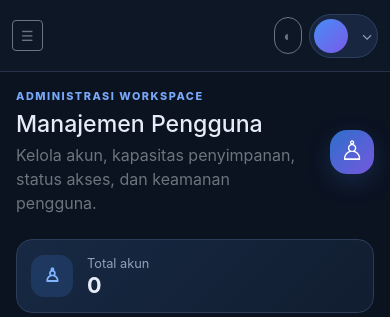
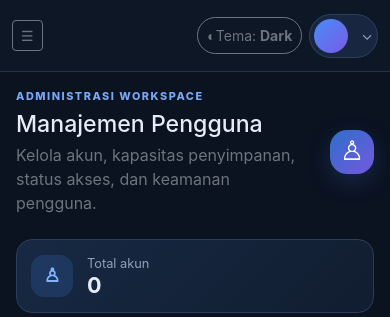
Before and after one commit to FerdanaRizky/pesona-cloud-drive, a CodeIgniter 4 app: template app/Views/admin/users.php in a window 390 px wide. Shown: the top 317 px of the page. Run offline with PHP 8.4 and a stand-in for CodeIgniter, Linux system fonts and the light colour scheme; the template is opened without the code that fills it, so the values that code supplies are empty; some libraries are stand-ins or nearby versions.

Commit message:
Show active theme name in theme toggle button

```diff
--- a/app/Views/layouts/app.php
+++ b/app/Views/layouts/app.php
@@ -28,7 +28,7 @@
 <button class="btn btn-sm btn-outline-secondary d-lg-none" onclick="document.body.classList.toggle('sidebar-open')">☰</button>
 <span class="text-secondary topbar-caption">Personal cloud workspace</span>
 <div class="topbar-actions ms-auto">
-<button class="btn btn-sm btn-outline-secondary theme-toggle-btn" id="themeToggle" type="button" aria-label="Ganti tema">◐ <span class="d-none d-sm-inline">Tema</span></button>
+<button class="btn btn-sm btn-outline-secondary theme-toggle-btn" id="themeToggle" type="button" aria-label="Ganti tema" title="Klik untuk mengganti tema"><span class="theme-toggle-icon" aria-hidden="true">◐</span><span class="theme-toggle-caption">Tema: <strong id="themeModeLabel">Dark</strong></span></button>
 <div class="dropdown account-dropdown">
 <button class="user-top-card account-trigger" type="button" data-bs-toggle="dropdown" data-bs-display="static" aria-expanded="false" aria-label="Buka menu akun">
 <div class="user-avatar"><?= esc(strtoupper(substr((string)(session()->get('name') ?: session()->get('email') ?: 'U'),0,1))) ?></div>
```
